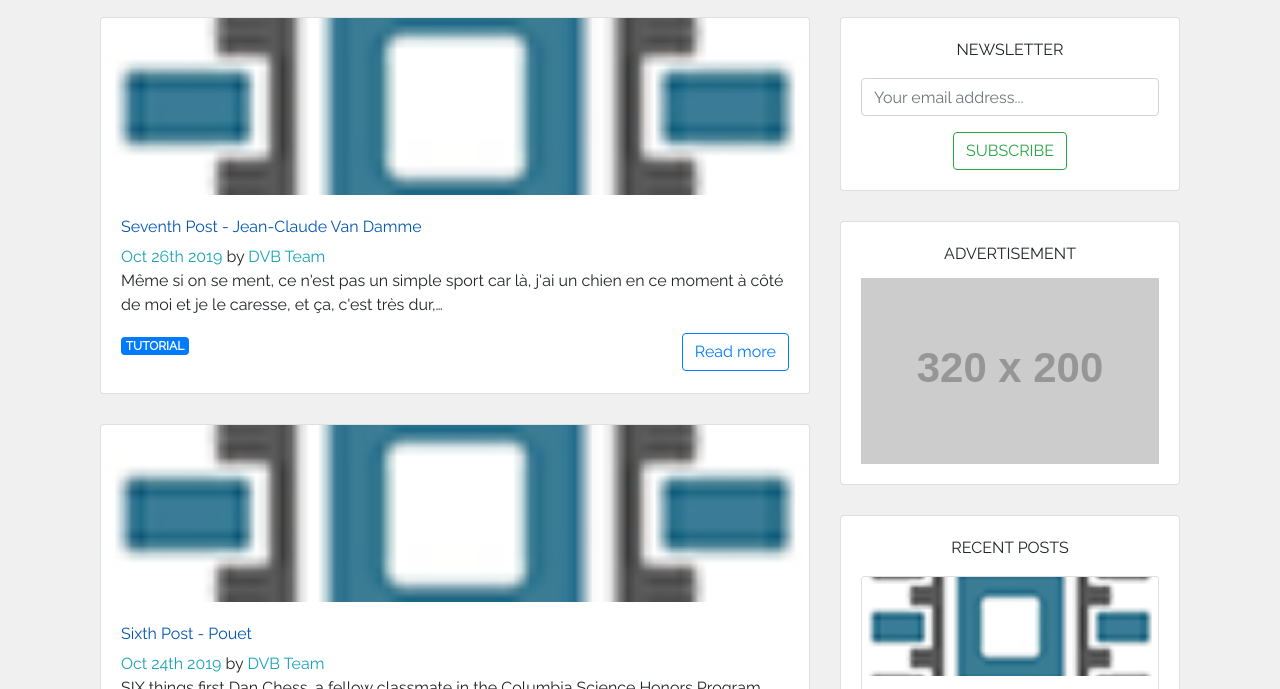
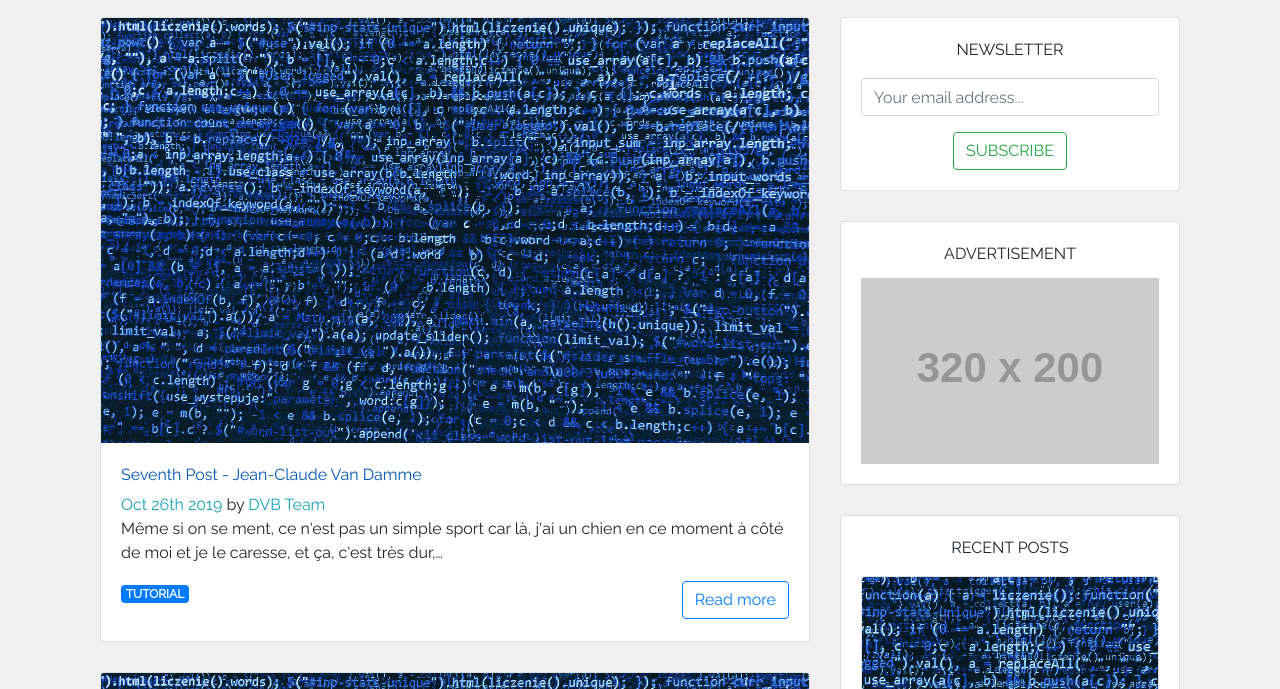
Before and after one commit to hydralom/gatsby-test-davincibot, a Gatsby site: page /articles in a window 1280 px wide. Shown: the part 111-800 px from the top of the page. Built offline with nearby package versions, Linux system fonts and the light colour scheme; Gatsby itself is replaced by a stand-in of ours; placeholder pictures from the web are drawn by us.

Commit message:
add another picture for articles and change max res for each

```diff
--- a/gatsby-config.js
+++ b/gatsby-config.js
@@ -37,6 +37,13 @@ module.exports = {
     'gatsby-plugin-sass',
     'gatsby-plugin-catch-links',
     'gatsby-transformer-remark',
+    {
+      resolve: `gatsby-source-instagram`,
+      options: {
+        // type: `user-profile`,
+        username: `davincibot_pulv`,
+      },
+    },
     // this (optional) plugin enables Progressive Web App + Offline functionality
     // To learn more, visit: https://gatsby.dev/offline
     // 'gatsby-plugin-offline',
--- a/package.json
+++ b/package.json
@@ -16,6 +16,7 @@
     "gatsby-plugin-sass": "^2.1.20",
     "gatsby-plugin-sharp": "^2.2.31",
     "gatsby-source-filesystem": "^2.1.33",
+    "gatsby-source-instagram": "^0.5.1",
     "gatsby-transformer-remark": "^2.6.30",
     "gatsby-transformer-sharp": "^2.2.23",
     "lodash": "^4.17.15",
--- a/src/components/Sidebar.js
+++ b/src/components/Sidebar.js
@@ -17,7 +17,7 @@ const sidebarQuery = graphql`
                         title
                         image{
                             childImageSharp{
-                                fluid(maxWidth: 300, maxHeight:100){
+                                fluid(maxWidth: 300, maxHeight: 500){
                                     ...GatsbyImageSharpFluid
                                 }
                             }
--- a/src/pages/articles.js
+++ b/src/pages/articles.js
@@ -23,7 +23,7 @@ const indexQuery = graphql`
                         tags
                         image{
                             childImageSharp{
-                                fluid(maxWidth: 200, maxHeight:50){
+                                fluid(maxWidth: 500, maxHeight:300){
                                     ...GatsbyImageSharpFluid
                                 }
                             }
--- a/src/pages/articles/0001-first-post.md
+++ b/src/pages/articles/0001-first-post.md
@@ -2,7 +2,7 @@
 title : 'First Post - Introduction'
 date: 2019-10-22 19:25
 author: 'John Doe'
-image: ../../images/cdr.png
+image: ../../images/code.jpg
 tags:
 - news
 ---
--- a/src/pages/articles/0002-second-post.md
+++ b/src/pages/articles/0002-second-post.md
@@ -2,7 +2,7 @@
 title : 'Second Post - HTML'
 date: 2019-10-22 19:27
 author: 'Test man'
-image: ../../images/idk_what_the_fuk_is_that.jpg
+image: ../../images/code.jpg
 tags:
 - code
 - tutorial of shits
--- a/src/pages/articles/0003-third-post.md
+++ b/src/pages/articles/0003-third-post.md
@@ -2,7 +2,7 @@
 title : 'Third Post - CSS'
 date: 2019-10-22 19:30
 author: 'Test man'
-image: ../../images/idk_what_the_fuk_is_that.jpg
+image: ../../images/code.jpg
 tags:
 - code
 - design
--- a/src/pages/articles/0004-fourth-post.md
+++ b/src/pages/articles/0004-fourth-post.md
@@ -2,7 +2,7 @@
 title : 'Fourth Post - CSS'
 date: 2019-10-23 20:15
 author: 'John Doe'
-image: ../../images/favicon.png
+image: ../../images/code.jpg
 tags:
 - code
 - design
--- a/src/pages/articles/0005-fifth-post.md
+++ b/src/pages/articles/0005-fifth-post.md
@@ -2,7 +2,7 @@
 title : 'Fifth Post - CSS'
 date: 2019-10-23 20:30
 author: 'Jane Majijuana'
-image: ../../images/favicon.png
+image: ../../images/code.jpg
 tags:
 - pouet
 ---
--- a/src/pages/articles/0006-sixth-post.md
+++ b/src/pages/articles/0006-sixth-post.md
@@ -2,7 +2,7 @@
 title : 'Sixth Post - Pouet'
 date: 2019-10-24 19:30
 author: 'DVB Team'
-image: ../../images/favicon.png
+image: ../../images/code.jpg
 tags:
 - pouet
 ---
--- a/src/pages/articles/0007-seventh-post.md
+++ b/src/pages/articles/0007-seventh-post.md
@@ -2,7 +2,7 @@
 title : 'Seventh Post - Jean-Claude Van Damme'
 date: 2019-10-26 23:30
 author: 'DVB Team'
-image: ../../images/favicon.png
+image: ../../images/code.jpg
 tags:
 - tutorial
 ---
--- a/src/templates/author-posts.js
+++ b/src/templates/author-posts.js
@@ -44,7 +44,7 @@ export const authorQuery = graphql`
                         tags
                         image{
                             childImageSharp{
-                                fluid(maxWidth: 150, maxHeight:100){
+                                fluid(maxWidth: 500, maxHeight:500){
                                     ...GatsbyImageSharpFluid
                                 }
                             }
@@ -59,7 +59,7 @@ export const authorQuery = graphql`
         }
         file(relativePath: { eq: $imageUrl }){
             childImageSharp{
-                fluid(maxWidth: 300, maxHeight:100){
+                fluid(maxWidth: 300, maxHeight:500){
                     ...GatsbyImageSharpFluid
                 }
             }
--- a/src/templates/post-list.js
+++ b/src/templates/post-list.js
@@ -44,7 +44,7 @@ export const postListQuery = graphql`
                         tags
                         image{
                             childImageSharp{
-                                fluid(maxWidth: 150, maxHeight:100){
+                                fluid(maxWidth: 500, maxHeight:500){
                                     ...GatsbyImageSharpFluid
                                 }
                             }
--- a/src/templates/tag-posts.js
+++ b/src/templates/tag-posts.js
@@ -21,7 +21,7 @@ export const tagQuery = graphql`
                         tags
                         image{
                             childImageSharp{
-                                fluid(maxWidth: 650, maxHeight:300){
+                                fluid(maxWidth: 650, maxHeight:600){
                                     ...GatsbyImageSharpFluid
                                 }
                             }
```
Also changed, not shown: src/images/code.jpg (added), 1 other file.
